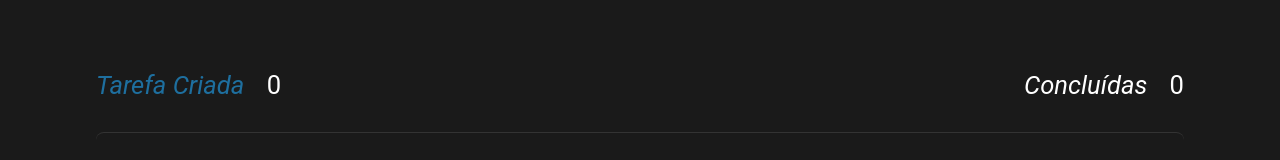
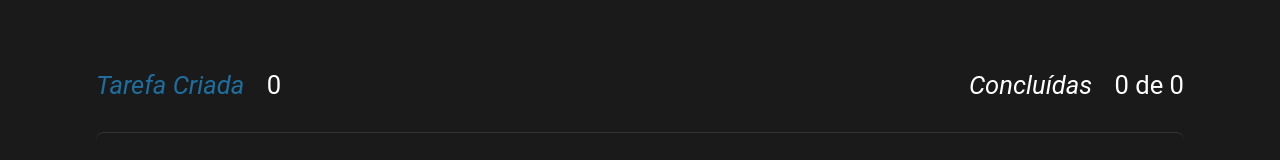
Before and after one commit to allanzaparoli/zapa-ToDoList, a React (Vite) app: page / in a window 1280 px wide. Shown: the part 266-426 px from the top of the page. Built offline with nearby package versions, Linux system fonts and the light colour scheme.

Commit message:
implementando o counter

```diff
--- a/src/src/components/Counter.jsx
+++ b/src/src/components/Counter.jsx
@@ -2,18 +2,20 @@ import styles from './Counter.module.css';
 
 export function Counter({ comments }) {
   const checkedComments = comments.filter((comment) => comment.isChecked);
+  const TotalCounter = comments.length;
+  const FinishTasks = checkedComments.length;
 
   return (
     <header className={styles.CommentsCounter}>
       <div>
         <em className={styles.tarefaCriada}>Tarefa Criada</em>
         {' '}
-        <span>{comments.length}</span>
+        <span>{TotalCounter}</span>
       </div>
       <div>
         <em className={styles.concluidas}>Concluídas</em>
         {' '}
-        <span>{checkedComments.length}</span>
+        <span>{`${FinishTasks} de ${TotalCounter}`}</span>
       </div>
     </header>
   );
```
